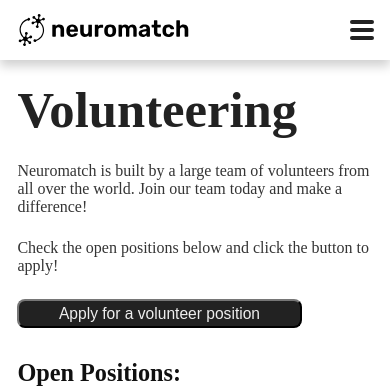
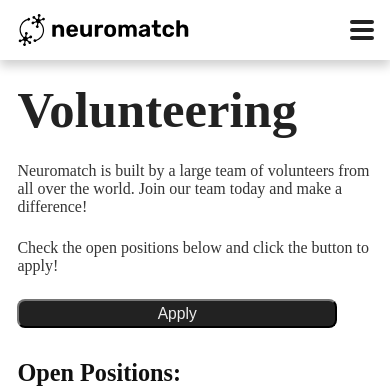
Before and after one commit to neuromatch/neuromatch.io, a Gatsby site: page /join/volunteering in a window 390 px wide. Shown: the top 389 px of the page. Built offline with nearby package versions, Linux system fonts and the light colour scheme; Gatsby itself is replaced by a stand-in of ours; what typography-theme-moraga would draw is missing.

Commit message:
Fixed button responsiveness

```diff
--- a/src/pages/join/volunteering.js
+++ b/src/pages/join/volunteering.js
@@ -4,7 +4,6 @@
 import Layout from "../../components/layout";
 import { media } from "../../styles";
 import { useThemeContext } from "../../styles/themeContext";
-
 
 // -- COMPONENTS
 const MainBlock = styled.section`
@@ -22,59 +21,83 @@
 `;
 
 const MyBtn = styled.button`
-    background-color: rgba(34,34,34,1);
-    border-color: rgba(34,34,34,1);
-    color: rgba(238,238,238,1);
-    width: 30%;
+  background-color: rgba(34, 34, 34, 1);
+  border-color: rgba(34, 34, 34, 1);
+  color: rgba(238, 238, 238, 1);
   line-height: 1.5;
-    font-size: 1.2vw;
   border-radius: 8px;
   margin-bottom: 2rem;
   cursor: pointer;
 
   &:hover {
-      background-color: rgba(50,50,50,1);
+    background-color: rgba(50, 50, 50, 1);
   }
 
-    @media (max-width: 768px) {
-      width: 80%;
+  @media (min-width: 1200px) {
+    width: 30%;
+    font-size: 1.5vw;
+  }
+
+  @media (min-width: 770px) and (max-width: 1199px) {
+    width: 50%;
+    font-size: 2vw;
+  }
+
+  @media (min-width: 481px) and (max-width: 769px) {
+    width: 70%;
+    font-size: 3vw;
+  }
+
+  @media (max-width: 480px) {
+    width: 90%;
     font-size: 4vw;
   }
 `;
 
 const MyBtn2 = styled.button`
-    background-color: rgba(238,238,238,1);
-    border-color: rgba(238,238,238,1);
-    color: rgba(34,34,34,1);
-    width: 30%;
+  background-color: rgba(34, 34, 34, 1);
+  border-color: rgba(34, 34, 34, 1);
+  color: rgba(238, 238, 238, 1);
   line-height: 1.5;
-    font-size: 1.2vw;
   border-radius: 8px;
   margin-bottom: 2rem;
   cursor: pointer;
 
   &:hover {
-      background-color: rgba(220,220,220,1);
+    background-color: rgba(50, 50, 50, 1);
   }
 
-    @media (max-width: 768px) {
-      width: 80%;
+  @media (min-width: 1200px) {
+    width: 30%;
+    font-size: 1.5vw;
+  }
+
+  @media (min-width: 770px) and (max-width: 1199px) {
+    width: 50%;
+    font-size: 2vw;
+  }
+
+  @media (min-width: 481px) and (max-width: 769px) {
+    width: 70%;
+    font-size: 3vw;
+  }
+
+  @media (max-width: 480px) {
+    width: 90%;
     font-size: 4vw;
   }
 `;
 
 const btns = {
-  light: <MyBtn>Apply for a volunteer position</MyBtn>,
-  dark: <MyBtn2>Apply for a volunteer position</MyBtn2>
+  light: <MyBtn>Apply</MyBtn>,
+  dark: <MyBtn2>Apply</MyBtn2>
 };
-
 
 const TopicHeading = ({ children }) => <b>{`${children} · `}</b>;
 
 TopicHeading.propTypes = {
   children: PropTypes.oneOfType([PropTypes.string, PropTypes.node]).isRequired
 };
-
 
 // -- MAIN
 export default () => {
@@ -86,13 +109,30 @@
         <TitleHeading>Volunteering</TitleHeading>
         <section>
           <p>
-            Neuromatch is built by a large team of volunteers from all over the world. Join our team today and make a difference!
+            Neuromatch is built by a large team of volunteers from all over the
+            world. Join our team today and make a difference!
           </p>
           <p> Check the open positions below and click the button to apply!</p>
-          <a href="https://airtable.com/shrlo3trJbLCvqPmA" target="_blank" rel="noreferrer">{btns[theme.toLowerCase()]}</a>
+          <a
+            href="https://airtable.com/shrlo3trJbLCvqPmA"
+            target="_blank"
+            rel="noreferrer"
+          >
+            {btns[theme.toLowerCase()]}
+          </a>
 
-          <h2><b>Open Positions:</b></h2>
-          <iframe title="volunteering-airtable" src="https://airtable.com/embed/shrFkKfMXPJBgbxtX?backgroundColor=green&amp;viewControls=on" frameborder="0" onmousewheel="" width="100%" height="533" style={{background: 'transparent', border: '1px solid #ccc'}}></iframe>
+          <h2>
+            <b>Open Positions:</b>
+          </h2>
+          <iframe
+            title="volunteering-airtable"
+            src="https://airtable.com/embed/shrFkKfMXPJBgbxtX?backgroundColor=green&amp;viewControls=on"
+            frameborder="0"
+            onmousewheel=""
+            width="100%"
+            height="533"
+            style={{ background: "transparent", border: "1px solid #ccc" }}
+          ></iframe>
         </section>
       </MainBlock>
       <hr />
```
Also changed, not shown: src/pages/resources/job-board.js (+61 -22 lines). Lines whose indentation alone changed are shown as unchanged.
